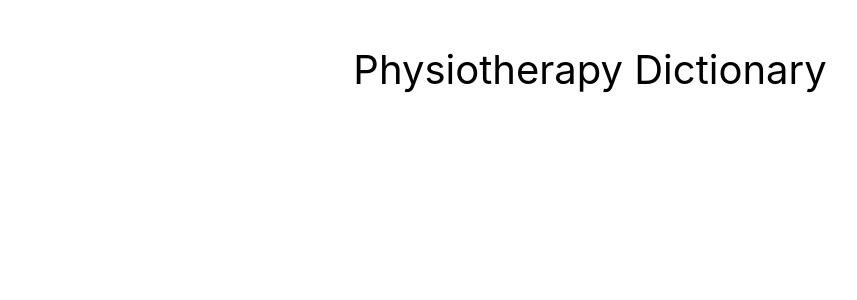
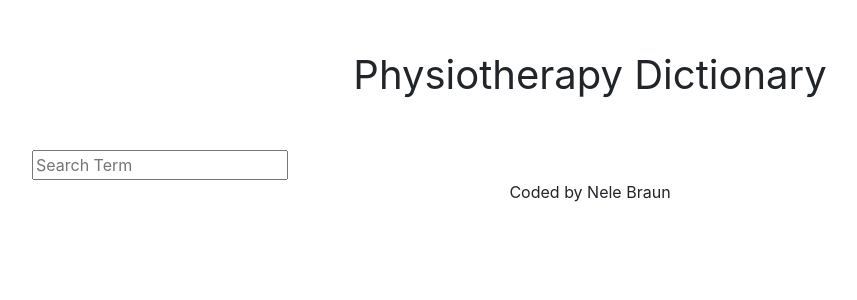
Before and after one commit to NelB82/react-dictionary, a React (Create React App) app: page / in a window 1280 px wide. Shown: the top 300 px of the page, without its empty margins (50-907 px from the left). Built offline with nearby package versions, Linux system fonts and the light colour scheme.

Commit message:
css, form
create Search.css, add form to DictionarySearch.js

```diff
--- a/public/index.html
+++ b/public/index.html
@@ -8,6 +8,13 @@
     <meta
       name="description"
       content="Web site created using create-react-app"
+    />
+    <!-- CSS only -->
+    <link
+      href="https://cdn.jsdelivr.net/npm/bootstrap@5.2.0/dist/css/bootstrap.min.css"
+      rel="stylesheet"
+      integrity="sha384-gH2yIJqKdNHPEq0n4Mqa/HGKIhSkIHeL5AyhkYV8i59U5AR6csBvApHHNl/vI1Bx"
+      crossorigin="anonymous"
     />
     <link rel="apple-touch-icon" href="%PUBLIC_URL%/logo192.png" />
     <!--
--- a/src/App.js
+++ b/src/App.js
@@ -1,9 +1,13 @@
 import "./App.css";
-
+import DictionarySearch from "./DictionarySearch";
 function App() {
   return (
     <div className="App">
-      <header className="App-header">Physiotherapy Dictionary</header>
+      <div className="container">
+        <header className="App-header">Physiotherapy Dictionary</header>
+        <DictionarySearch />
+        <footer className="text-center">Coded by Nele Braun</footer>
+      </div>
     </div>
   );
 }
--- /dev/null
+++ b/src/DictionarySearch.js
@@ -0,0 +1,25 @@
+import React, { useState } from "react";
+import "./DictionarySearch.css";
+
+export default function Dictionary() {
+  let [keyword, setKeyword] = useState("");
+  function Search(event) {
+    event.preventDefault();
+    alert("Searching");
+  }
+
+  function handleKeywordChange(event) {
+    console.log(event);
+  }
+  return (
+    <div className="Dictionary">
+      <form onSubmit={Search}>
+        <input
+          type="text"
+          placeholder="Search Term"
+          onChange={handleKeywordChange}
+        ></input>
+      </form>
+    </div>
+  );
+}
```
Also changed, not shown: src/DictionarySearch.css (added).
